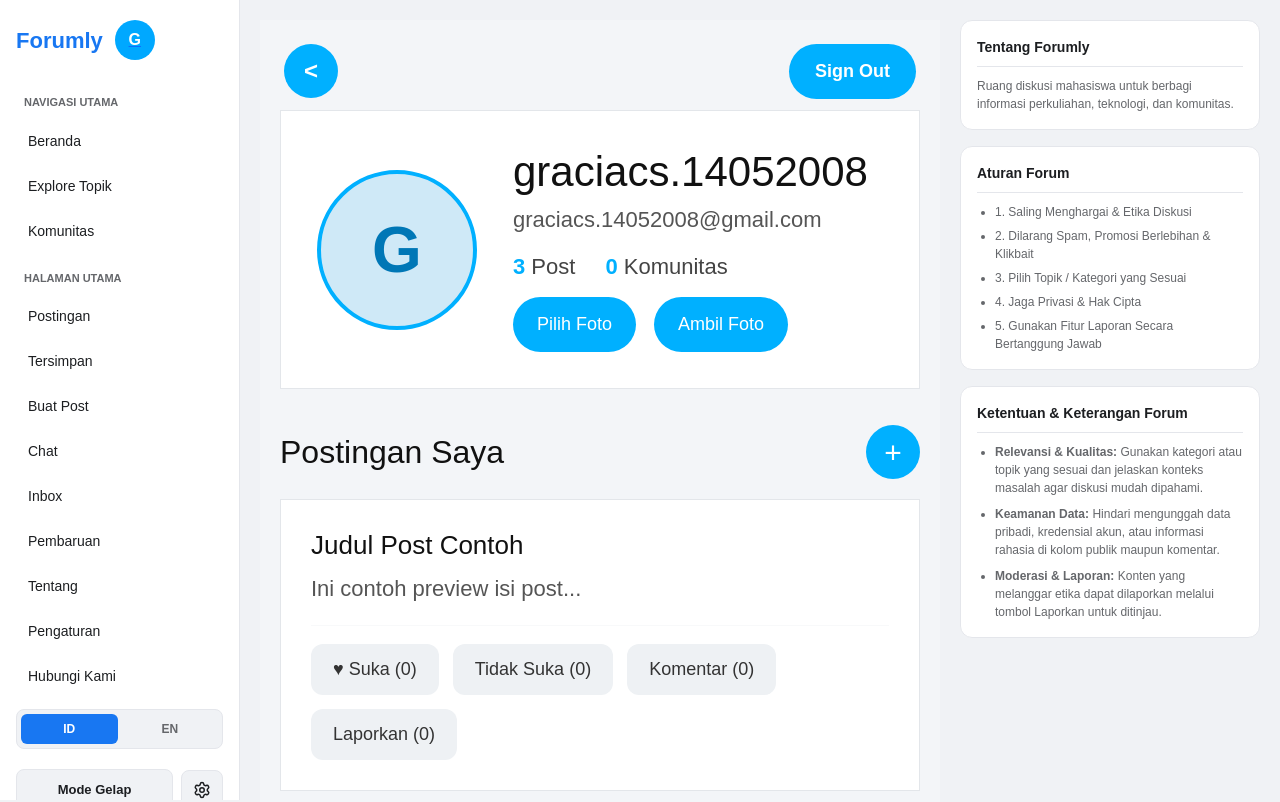
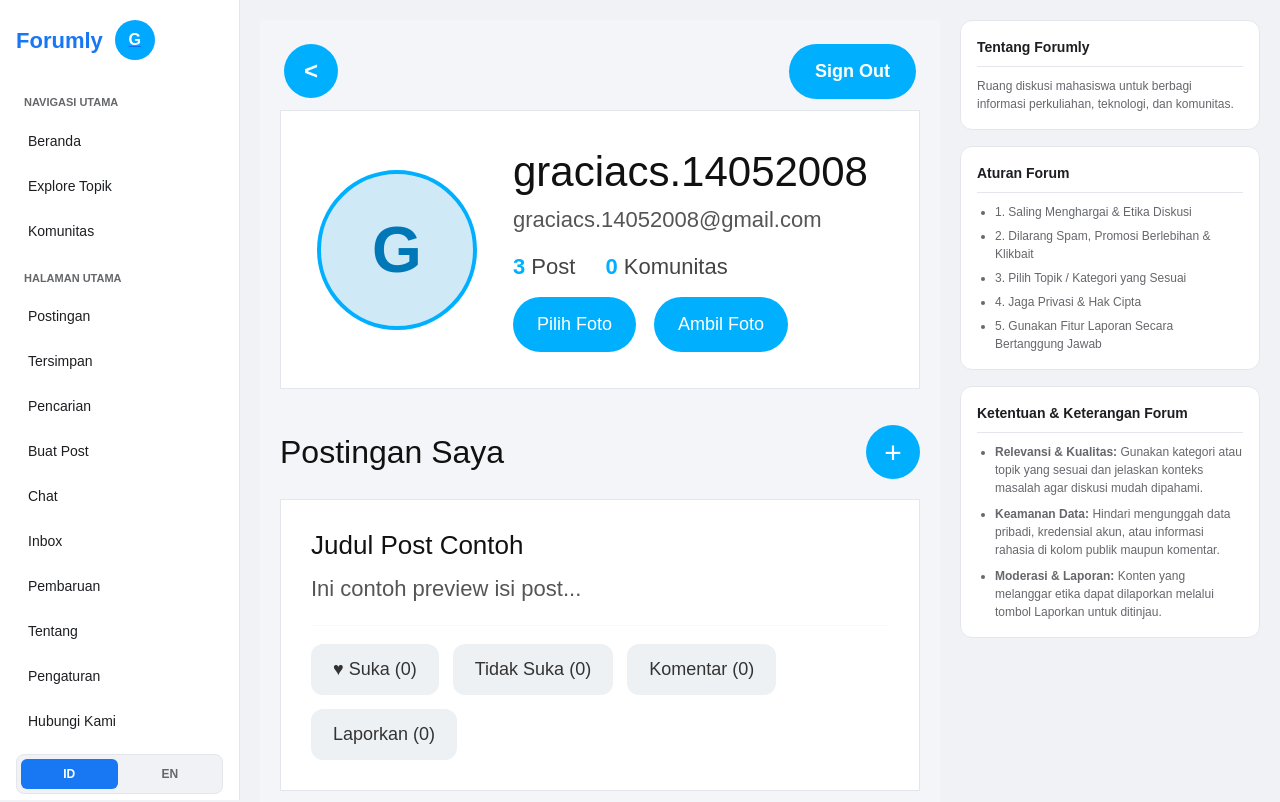
Before and after one commit to marchikari-hub/Forumly-Front-End, a Next.js app: page /profile in a window 1280 px wide. Shown: the top 802 px of the page. Built offline with nearby package versions, Linux system fonts and the light colour scheme.

Commit message:
add search ke side bar

```diff
--- a/app/components/sidebar.tsx
+++ b/app/components/sidebar.tsx
@@ -63,11 +63,14 @@ export default function Sidebar() {
           </Link>
 
           <span className="nav-title">{t("HALAMAN UTAMA", "MAIN PAGES")}</span>
-         <Link href="/posts" className={`nav-item ${pathname === "/posts" ? "active" : ""}`}>
+          <Link href="/posts" className={`nav-item ${pathname === "/posts" ? "active" : ""}`}>
             {t("Postingan", "Posts")}
           </Link>
           <Link href="/saved" className={`nav-item ${pathname === "/saved" ? "active" : ""}`}>
             {t("Tersimpan", "Saved")}
+          </Link>
+          <Link href="/search" className={`nav-item ${pathname === "/search" ? "active" : ""}`}>
+          {t("Pencarian", "Search")}
           </Link>
           <Link
             href="/create-post"
```
